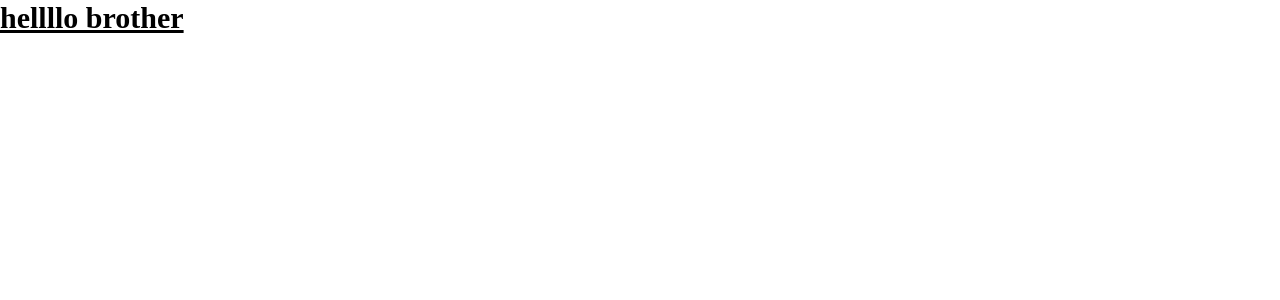
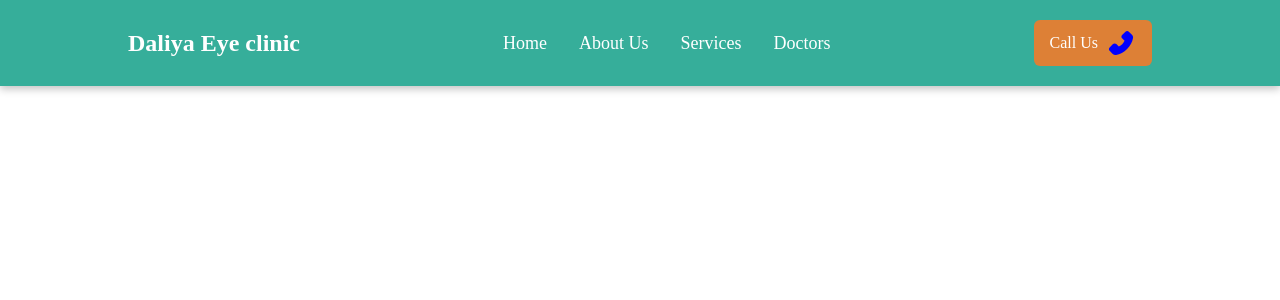
Before and after one commit to Mesud-Ahmed/Eye-clinic, a React (Vite) app: page / in a window 1280 px wide. Shown: the top 300 px of the page. Built offline with nearby package versions, Linux system fonts and the light colour scheme.

Commit message:
feat: add responsive  navbar for smooth navigation

```diff
--- a/src/App.jsx
+++ b/src/App.jsx
@@ -1,11 +1,11 @@
-
+import Navbar from "./components/Navbar"
 
 function App() {
 
 
   return (
     <>
-      <h1 className="text-3xl font-bold underline">hellllo brother</h1>
+      <Navbar/>
     </>
   )
 }
--- /dev/null
+++ b/src/components/Button.jsx
@@ -0,0 +1,13 @@
+import React from "react";
+
+const Button = ({ title }) => {
+  return (
+    <div>
+      <button className=" bg-brightColor text-white px-4 py-2 rounded-md hover:bg-hoverColor transition duration-300 ease-in-out">
+        {title}
+      </button>
+    </div>
+  );
+};
+
+export default Button;
--- /dev/null
+++ b/src/components/Navbar.jsx
@@ -0,0 +1,143 @@
+import { useState } from "react";
+import { Link } from "react-scroll";
+
+import { AiOutlineClose, AiOutlineMenu, AiFillPhone } from "react-icons/ai";
+
+
+const Navbar = () => {
+    const [menu, setMenu] = useState(false);
+
+    const handleChange = () => {
+        setMenu(!menu);
+    };
+
+    const closeMenu = () => {
+        setMenu(false);
+    };
+
+
+    return (
+        <div className=" fixed w-full z-10 text-white">
+            <div>
+                <div className=" flex flex-row justify-between p-5 md:px-32 px-5 bg-backgroundColor shadow-[rgba(0,_0,_0,_0.24)_0px_3px_8px]">
+                    <div className=" flex flex-row items-center cursor-pointer">
+                        <Link to="home" spy={true} smooth={true} duration={500}>
+                            <h1 className=" text-2xl font-semibold">Daliya Eye clinic</h1>
+                        </Link>
+                    </div>
+
+                    <nav className=" hidden lg:flex flex-row items-center text-lg font-medium gap-8">
+                        <Link
+                            to="home"
+                            spy={true}
+                            smooth={true}
+                            duration={500}
+                            className=" hover:text-hoverColor transition-all cursor-pointer"
+                        >
+                            Home
+                        </Link>
+                        <Link
+                            to="about"
+                            spy={true}
+                            smooth={true}
+                            duration={500}
+                            className=" hover:text-hoverColor transition-all cursor-pointer"
+                        >
+                            About Us
+                        </Link>
+                        <Link
+                            to="services"
+                            spy={true}
+                            smooth={true}
+                            duration={500}
+                            className=" hover:text-hoverColor transition-all cursor-pointer"
+                        >
+                            Services
+                        </Link>
+                        <Link
+                            to="doctors"
+                            spy={true}
+                            smooth={true}
+                            duration={500}
+                            className=" hover:text-hoverColor transition-all cursor-pointer"
+                        >
+                            Doctors
+                        </Link>
+
+                    </nav>
+
+                    <div className=" hidden lg:flex">
+                        <a href="tel:+1234567890" className="bg-brightColor text-white px-4 py-2 rounded-md hover:bg-hoverColor transition duration-300 ease-in-out flex items-center gap-2">
+                            <span className="inline">Call Us</span> <AiFillPhone size={30} color='blue' />
+                        </a>
+                    </div>
+
+
+
+                    <div className=" lg:hidden flex items-center cursor-pointer hover:scale-110">
+                        {menu ? (
+                            <AiOutlineClose size={28} onClick={handleChange} />
+                        ) : (
+                            <AiOutlineMenu size={28} onClick={handleChange} />
+                        )}
+                    </div>
+                </div>
+                <div
+                    className={`${menu ? "translate-x-0" : "-translate-x-full"
+                        } lg:hidden flex flex-col absolute bg-backgroundColor text-white left-0 top-16 font-semibold text-2xl text-center pt-8 pb-4 gap-8 w-full h-fit transition-transform duration-300`}
+                >
+                    <Link
+                        to="home"
+                        spy={true}
+                        smooth={true}
+                        duration={500}
+                        className=" hover:text-hoverColor transition-all cursor-pointer"
+                        onClick={closeMenu}
+                    >
+                        Home
+                    </Link>
+                    <Link
+                        to="about"
+                        spy={true}
+                        smooth={true}
+                        duration={500}
+                        className=" hover:text-hoverColor transition-all cursor-pointer"
+                        onClick={closeMenu}
+                    >
+                        About Us
+                    </Link>
+                    <Link
+                        to="services"
+                        spy={true}
+                        smooth={true}
+                        duration={500}
+                        className=" hover:text-hoverColor transition-all cursor-pointer"
+                        onClick={closeMenu}
+                    >
+                        Services
+                    </Link>
+                    <Link
+                        to="doctors"
+                        spy={true}
+                        smooth={true}
+                        duration={500}
+                        className=" hover:text-hoverColor transition-all cursor-pointer"
+                        onClick={closeMenu}
+                    >
+                        Doctors
+                    </Link>
+
+
+                    <div className=" lg:hidden">
+                        <a href="tel:+1234567890" className="bg-brightColor text-white px-4 py-2 rounded-md hover:bg-hoverColor transition duration-300 ease-in-out flex items-center gap-2 w-[180px] mx-auto">
+                            <span className="inline">Call Us</span> <AiFillPhone size={30} color='blue' />
+                        </a>
+
+                    </div>
+                </div>
+            </div>
+        </div >
+    );
+};
+
+export default Navbar;
```
